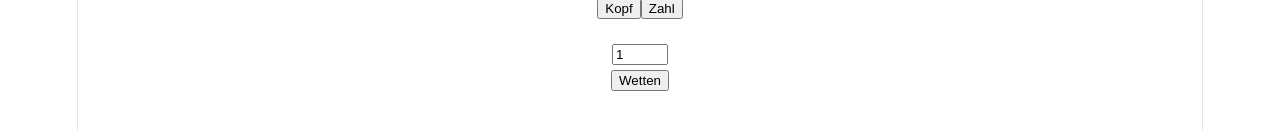
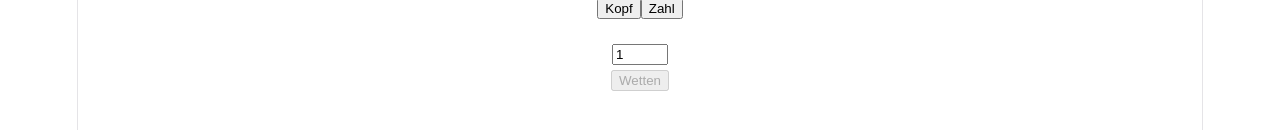
Before and after one commit to Tomo544/Discussions-Community-Health-Environments-Deployments, a React (Vite) app: page / in a window 1280 px wide. Shown: the part 260-390 px from the top of the page. Built offline with nearby package versions, Linux system fonts and the light colour scheme.

Commit message:
Test Version Label

```diff
--- a/src/App.jsx
+++ b/src/App.jsx
@@ -82,9 +82,10 @@ export default function App() {
         />
       </div>
 
-      <button onClick={flipCoin} disabled={gameOver}>
-        Wetten
-      </button>
+
+        <button onClick={flipCoin} disabled={gameOver || !choice}>
+            Wetten
+        </button>
 
       <h2>{coin && `Ergebnis: ${coin}`}</h2>
       <p>{message}</p>
```
